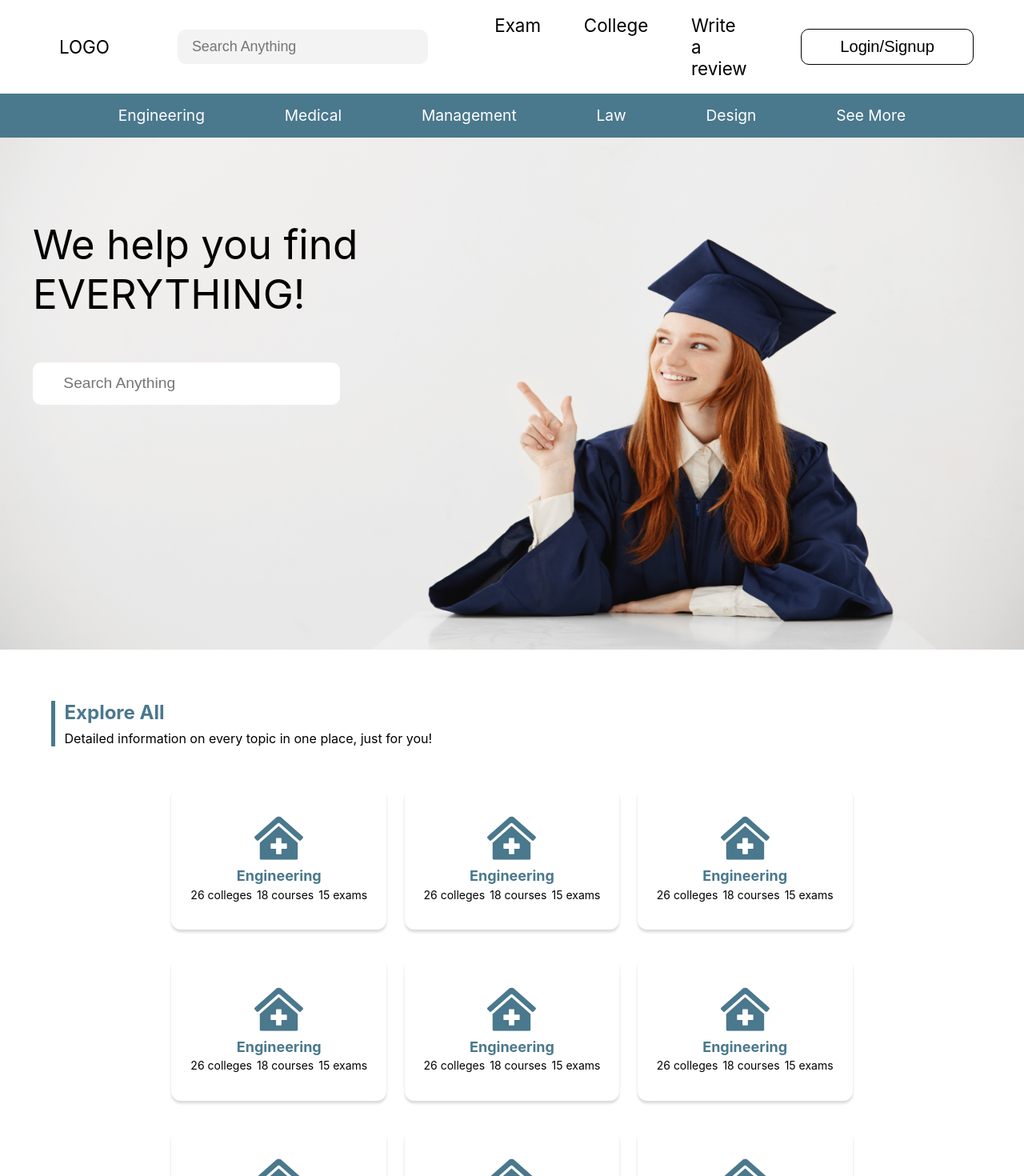
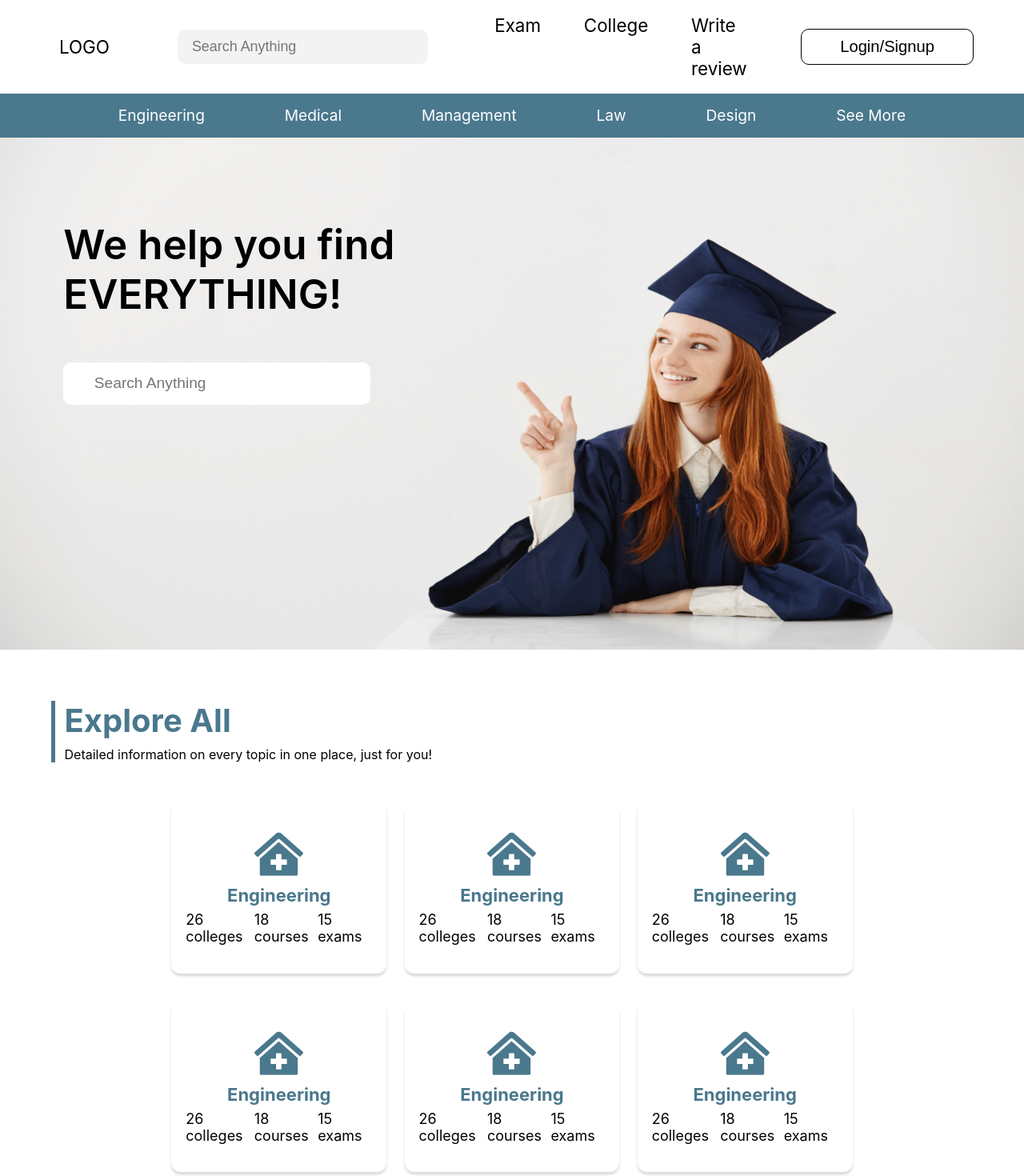
Before and after one commit to devrunes/collegesarthi, a Next.js app: page / in a window 1280 px wide. Shown: the top 1470 px of the page at 80% size. Built offline with nearby package versions, Linux system fonts and the light colour scheme; no server answers.

Commit message:
minor ui changes

```diff
--- a/components/Explore/Explore.module.css
+++ b/components/Explore/Explore.module.css
@@ -10,6 +10,7 @@
 .exploreHomeHeading > h2 {
   margin: 0;
   color: #4a788d;
+  font-size: 2.5em;
 }
 
 .exploreHomeHeading > p {
@@ -52,9 +53,9 @@
 
 .exploreCardHeading {
   color: #4a788d;
-  font-size: 18px;
+  font-size: 22px;
   text-align: center;
-  padding: 2%;
+  padding: 3%;
   font-weight: bold;
 }
 
@@ -64,5 +65,5 @@
 }
 
 .exploreCardContent > div {
-  font-size: 14px;
+  font-size: 18px;
 }
--- a/components/HomeSearch/HomeSearch.module.css
+++ b/components/HomeSearch/HomeSearch.module.css
@@ -4,14 +4,16 @@
   background-size: 100% 100%;
 }
 .hs_text {
-  padding: 2em 3.2vw 1em;
+  padding: 2em 6.2vw 1em;
   font-size: 3.2em;
+  font-weight: 600;
 }
 .hs_cont > input {
-  margin: 0.2em 3.2vw;
+  margin: 0.2em 6.2vw;
   font-size: 1.2em;
   padding: 0.8em 2em;
   width: 30vw;
   border-radius: 10px;
   border: none;
+  font-weight: 500;
 }
```
